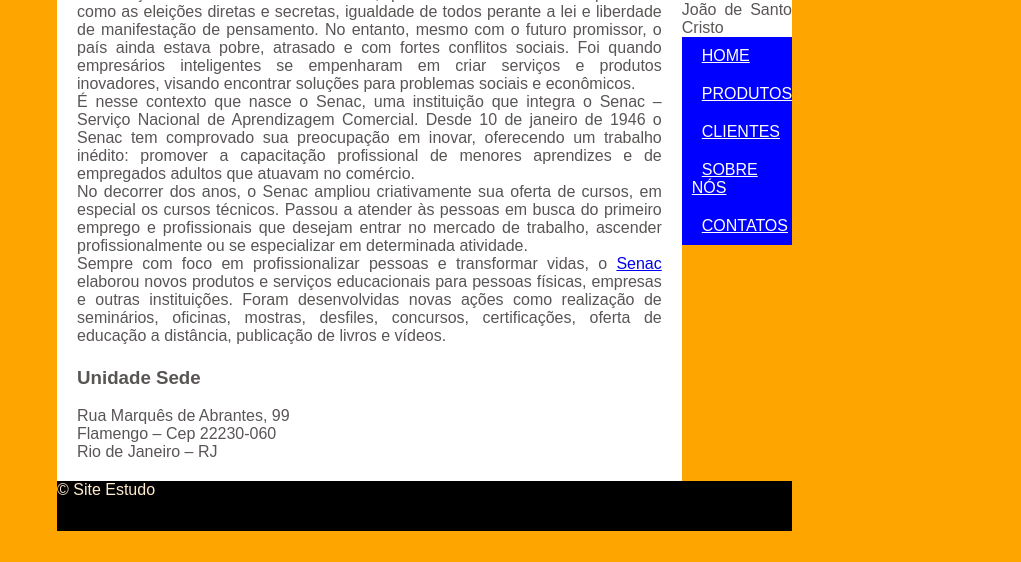
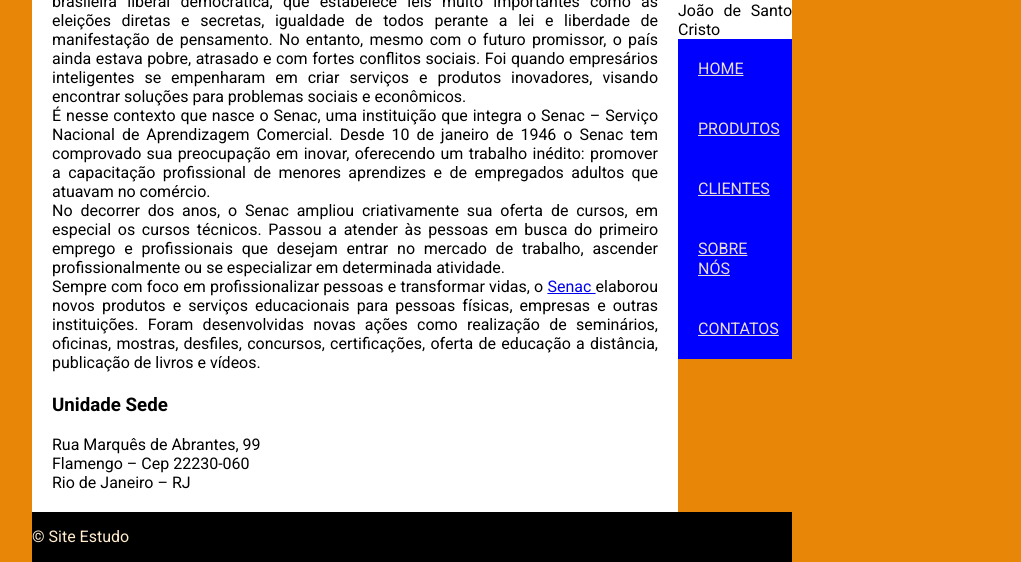
Before and after one commit to Aline-fas/EstudoSalaDeAula, a plain HTML site: page index.html in a window 1280 px wide. Shown: the part 445-1007 px from the top of the page, without its empty margins (228-1249 px from the left). Before the commit the page ends 976 px from the top, so only its background shows below. Drawn offline with Linux system fonts and the light colour scheme.

Commit message:
Copiado do professor

```diff
--- a/estilo/estilo_sobre.css
+++ b/estilo/estilo_sobre.css
@@ -1,68 +1,83 @@
 
-    body {
-        width: 760px;
-        color: #5a5555;
-        padding-left: 25px;
-        font-family: Arial, Helvetica, sans-serif;
-        margin: auto;
-        text-align: justify;
-        background-color: var(--cor-de-fundo)
-
-    }
-    :root {
-        --cor-de-fundo:orange;
-        --cor-secundaria: white;
-    }
-
-    *{
+   * {
     margin: 0;
     padding: 0;
     box-sizing: border-box;
-
 }
 
-    main {
+:root{
+    --cor-de-fundo: rgb(231, 134, 7);
+    --cor-secundaria: rgb(255, 255, 255);
+}
+
+body{
+    font-family: Roboto, sans-serif;
+    width: 760px;
+    margin: auto;
+    text-align: justify;
+    background-color: var(--cor-de-fundo);
+}
+
+main{
     background-color: var(--cor-secundaria);
-        /*margin: 20px;*/
+    /* margin: 20px; */
     padding: 20px;
     float: left;
     width: 85%;
 }
 
-    h1 {
-        font-family: roboto;
-        font-size:40px;
+/* main h1{ */
+/*
+ # = id
+ . = class
+*/
+.diferenciado {
+    font-family: Roboto, sans-serif;
+    font-size: 60px;
     margin:0;
-        color: rgb(24,85,148);
+    text-transform: uppercase;
+    /* Isto é um comentário em CSS*/
+    color: rgb(0, 0, 255);
+    /* color: rgb(0, 0, 255, 0.5); */
+    /* color: #0000FF; hexadecimal */
 }
+
+.vermelho{
+    color: red;
+}
+
+#nomeCliente{
+    font-size: 20px;
+}
+
 h2 {
     font-size: 40px;
+}
 
-    }
-    li {
+li{
+    background-color: blue;
     list-style-type: none;
     display: block;
-        background-color: blue;
     padding: 10px;
 }
+
 li a {
-
+    display: block;
+    color: rgb(233, 221, 221);
     padding: 10px;
-        line-height: 10px;
-        color: white
-
+    line-height: 20px;
 }
 
-    footer {
+footer{
     height: 50px;
+    line-height: 50px;
+    background-color: black;
     color: blanchedalmond;
-        background-color: black;
-        clear: both;
+    clear: both;/*left right both*/
+}
 
-
-    }
 aside {
     float: right;
     width: 15%;
-        background-color: var(--cor-secundaria);
+    background-color: var(--cor-secundaria)
 }
```
Lines whose indentation alone changed are shown as unchanged.
